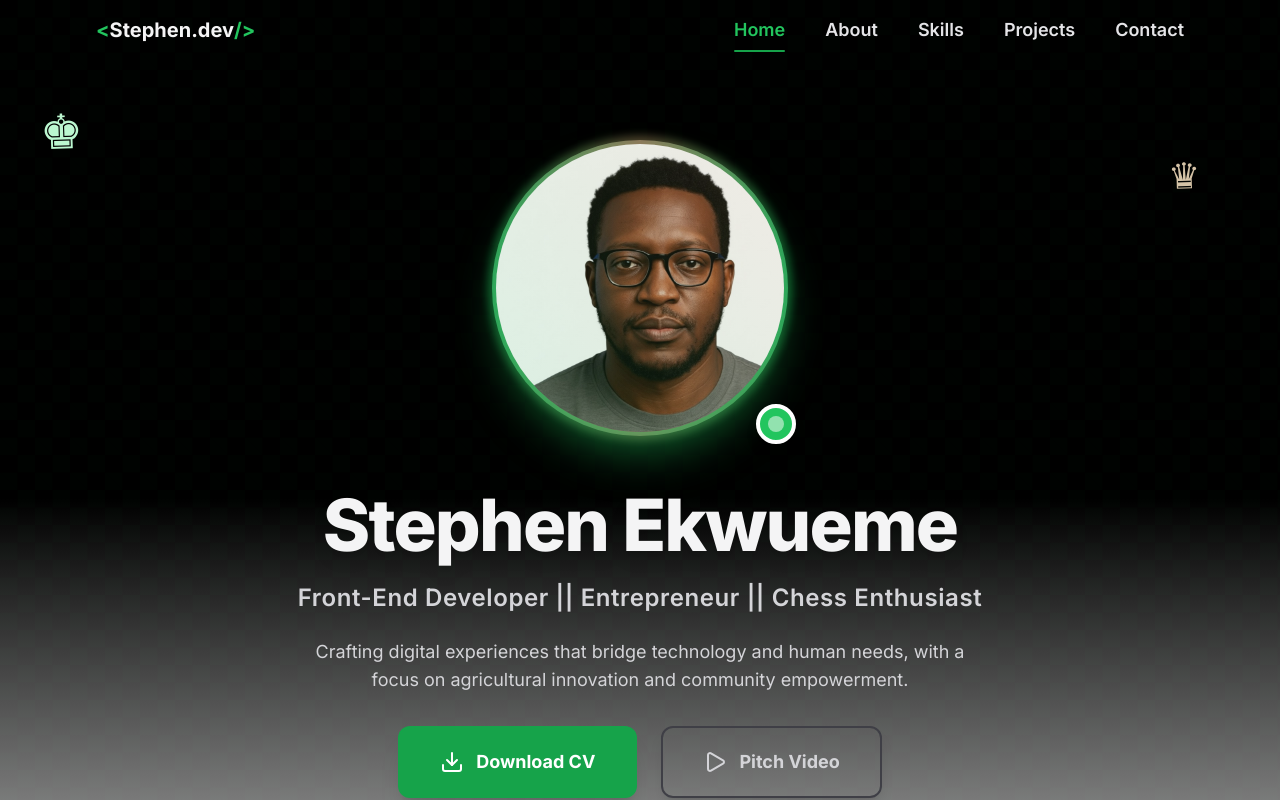
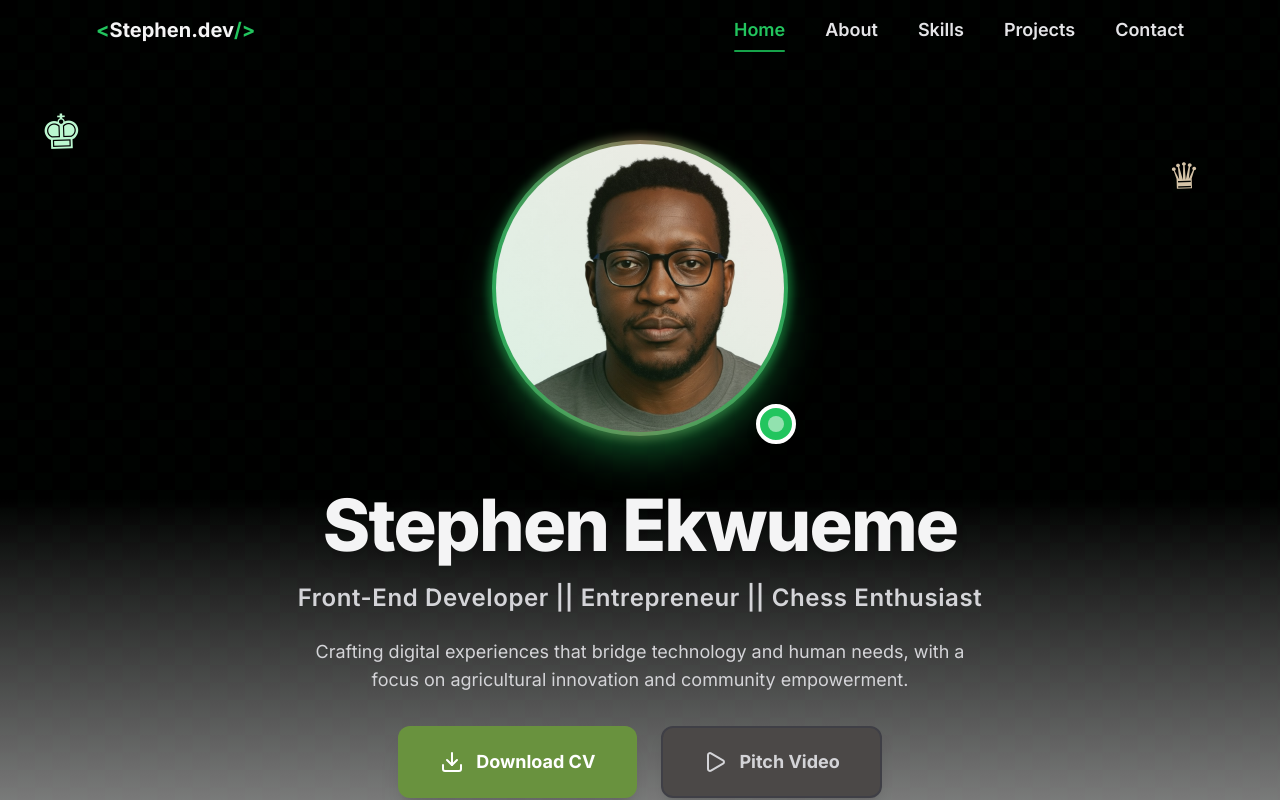
Before and after one commit to SteveeOreo/my-portfolio, a React (Vite) app in the folder my-portfolio/: page / in a window 1280 px wide. Shown: the top 800 px of the page. Built offline with nearby package versions, Linux system fonts and the light colour scheme.

Commit message:
updated download cv and pitch video button

```diff
--- a/my-portfolio/src/components/sections/Home.jsx
+++ b/my-portfolio/src/components/sections/Home.jsx
@@ -156,7 +156,7 @@ const Home = () => {
             href="https://docs.google.com/document/d/168bVLe3F6N5SKxa8cX8jE6KMvsdsKTJBurKep-yzkdk/edit?usp=sharing"
             target="_blank"
             rel="noopener noreferrer"
-            className="group relative overflow-hidden bg-primary-600 hover:bg-primary-700 text-white px-10 py-5 text-lg font-bold rounded-xl shadow-xl hover:shadow-2xl transition-all duration-300 inline-flex items-center justify-center min-w-[200px] border-2 border-transparent hover:border-primary-400"
+            className="group relative overflow-hidden bg-primary-2000 hover:bg-primary-700 text-white px-10 py-5 text-lg font-bold rounded-xl shadow-xl hover:shadow-2xl transition-all duration-300 inline-flex items-center justify-center min-w-[200px] border-2 border-transparent hover:border-primary-400"
             whileHover={{ scale: 1.05, y: -2 }}
             whileTap={{ scale: 0.95 }}
           >
@@ -168,7 +168,7 @@ const Home = () => {
             href="https://youtu.be/RvOuSgVlp9o"
             target="_blank"
             rel="noopener noreferrer"
-            className="group relative overflow-hidden bg-transparent border-2 border-neutral-700 hover:border-red-300 text-neutral-300 hover:text-white px-10 py-5 text-lg font-bold rounded-xl shadow-lg hover:shadow-xl hover:shadow-red-500/30 transition-all duration-300 inline-flex items-center justify-center min-w-[200px] hover:bg-red-600"
+            className="group relative overflow-hidden bg-primary-1000 border-2 border-neutral-700 hover:border-red-300 text-neutral-300 hover:text-white px-10 py-5 text-lg font-bold rounded-xl shadow-lg hover:shadow-xl hover:shadow-red-500/30 transition-all duration-300 inline-flex items-center justify-center min-w-[200px] hover:bg-red-600"
             whileHover={{ scale: 1.05, y: -2 }}
             whileTap={{ scale: 0.95 }}
           >
--- a/my-portfolio/src/components/ui/Footer.jsx
+++ b/my-portfolio/src/components/ui/Footer.jsx
@@ -138,21 +138,11 @@ const Footer = () => {
 
         {/* Bottom Bar */}
         <motion.div
-          className="flex flex-col md:flex-row justify-between items-center space-y-3 md:space-y-0"
+          className="mt-6 pt-4 border-t border-neutral-800 text-center"
           variants={itemVariants}
         >
-          <div className="flex items-center space-x-2 text-xs text-neutral-400">
+          <div className="flex items-center justify-center space-x-2 text-xs text-neutral-500">
             <span>© {currentYear} Stephen Ekwueme. All rights reserved.</span>
-          </div>
-
-          <div className="flex items-center space-x-3 text-xs text-neutral-400">
-            <span className="flex items-center space-x-1">
-
-            </span>
-            <span>•</span>
-            <span className="flex items-center space-x-1">
-              <span>Powered by React & Tailwind Css </span>
-            </span>
           </div>
         </motion.div>
 
--- a/my-portfolio/src/components/ui/Navigation.jsx
+++ b/my-portfolio/src/components/ui/Navigation.jsx
@@ -197,7 +197,7 @@ const Navigation = () => {
                 <div className="flex items-center justify-between mb-8 flex-shrink-0">
                   <div className="flex items-center space-x-2">
                     <Crown className="w-6 h-6 text-primary-600" />
-                    <span className="text-xl font-bold text-neutral-100">Stephen</span>
+
                   </div>
                   <button
                     onClick={() => setIsOpen(false)}
--- a/my-portfolio/tailwind.config.js
+++ b/my-portfolio/tailwind.config.js
@@ -15,6 +15,8 @@ export default {
           700: "#15803d",
           800: "#166534",
           900: "#14532d",
+          1000: "#4b4847",
+          2000: "#69923e",
         },
         earth: {
           50: "#f9f7f4",
```
